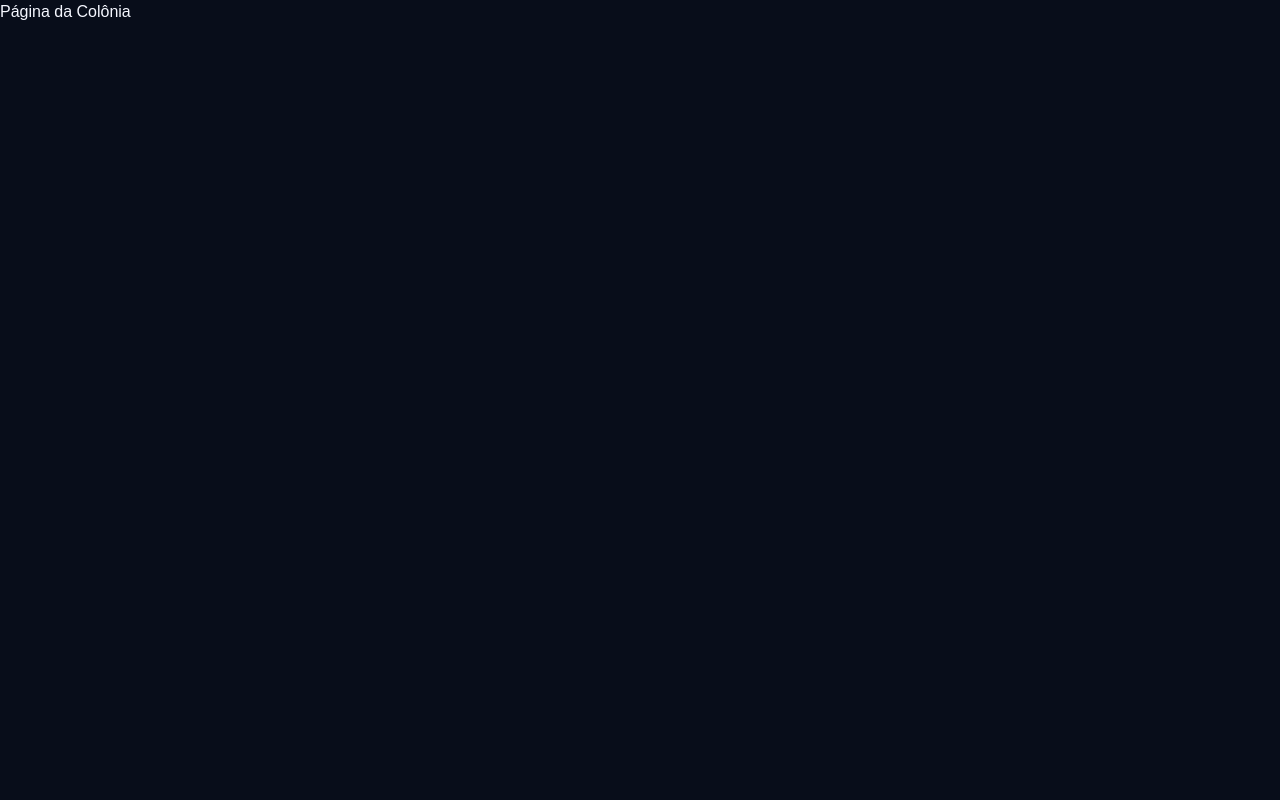
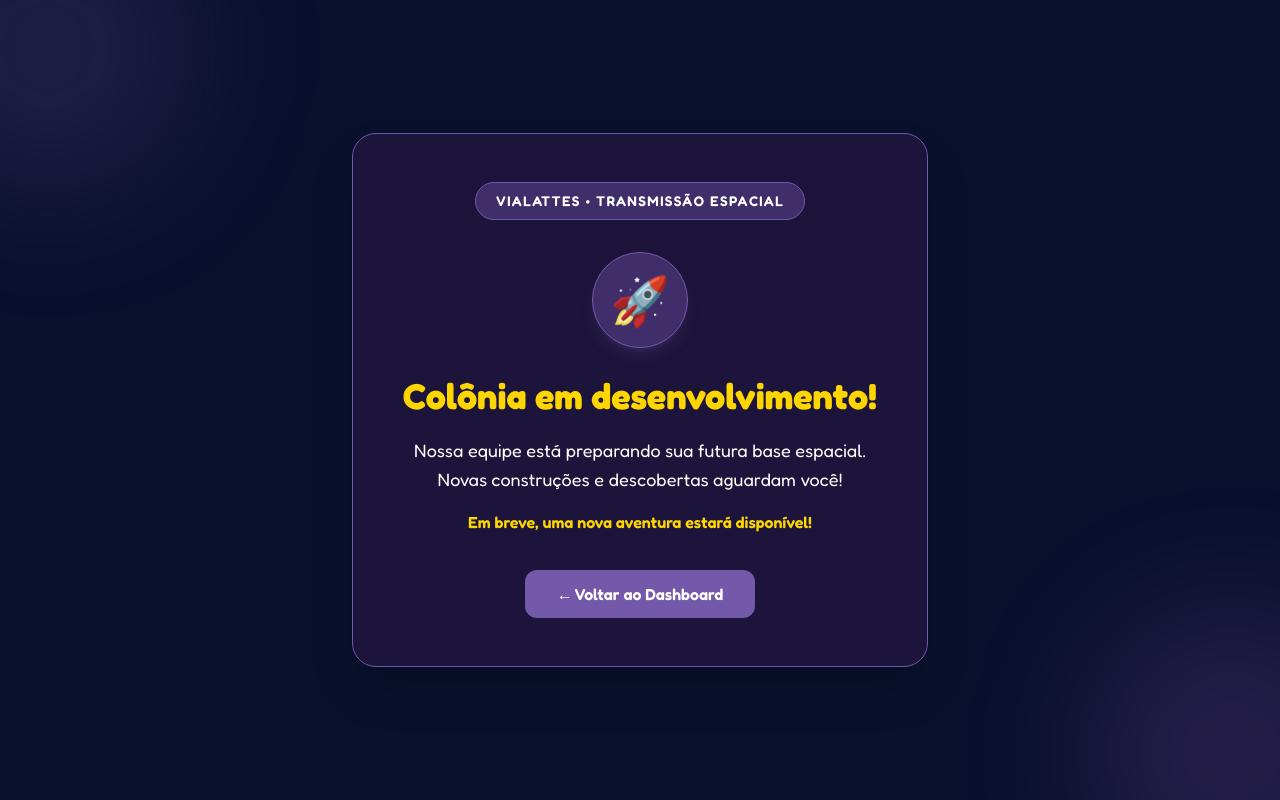
Before and after one commit to mesora-software/vialattes, a Next.js app in the folder apps/frontend/: page /colonia in a window 1280 px wide. Built offline with nearby package versions, Linux system fonts and the light colour scheme.

Commit message:
feat: add coming soon pages for upcoming features

```diff
--- a/apps/frontend/src/app/(pages)/colonia/page.tsx
+++ b/apps/frontend/src/app/(pages)/colonia/page.tsx
@@ -1,8 +1,10 @@
-export default function Home() {
+import ComingSoon from "@/components/shared/ComingSoon";
+
+export default function ColoniaPage() {
   return (
-    <>
-      <h1>Página da Colônia</h1>
-    </>
-
-  )
+    <ComingSoon
+      title="Colônia"
+      description="Nossa equipe está preparando sua futura base espacial. Novas construções e descobertas aguardam você!"
+    />
+  );
 }
--- a/apps/frontend/src/app/(pages)/conquistas/page.tsx
+++ b/apps/frontend/src/app/(pages)/conquistas/page.tsx
@@ -1,8 +1,10 @@
-export default function Home() {
+import ComingSoon from "@/components/shared/ComingSoon";
+
+export default function ConquistasPage() {
   return (
-    <>
-      <h1>Página de Conquistas</h1>
-    </>
-
-  )
+    <ComingSoon
+      title="Conquistas"
+      description="Em breve, você poderá acompanhar suas medalhas e celebrar suas vitórias pelo universo!"
+    />
+  );
 }
--- a/apps/frontend/src/app/(pages)/feedback/page.tsx
+++ b/apps/frontend/src/app/(pages)/feedback/page.tsx
@@ -1,9 +1,10 @@
-export default function Home() {
+import ComingSoon from "@/components/shared/ComingSoon";
+
+export default function FeedbackPage() {
   return (
-    <>
-      <h1>Página de feedback</h1>
-      <p>Formulário</p>
-    </>
-
-  )
+    <ComingSoon
+      title="Feedback"
+      description="Estamos preparando um canal para ouvir suas ideias e sugestões para melhorar o Vialattes!"
+    />
+  );
 }
--- a/apps/frontend/src/app/(pages)/quiz/page.tsx
+++ b/apps/frontend/src/app/(pages)/quiz/page.tsx
@@ -1,8 +1,10 @@
-export default function Home() {
+import ComingSoon from "@/components/shared/ComingSoon";
+
+export default function QuizPage() {
   return (
-    <>
-      <h1>Página de Quiz</h1>
-    </>
-
-  )
+    <ComingSoon
+      title="Quiz"
+      description="Estamos preparando novos desafios para você testar seus conhecimentos de Física!"
+    />
+  );
 }
--- /dev/null
+++ b/apps/frontend/src/components/shared/ComingSoon.tsx
@@ -0,0 +1,51 @@
+import Link from "next/link";
+import { fredoka } from "@/lib/fonts/fonts";
+
+type ComingSoonProps = {
+  title: string;
+  description: string;
+};
+
+export default function ComingSoon({
+  title,
+  description,
+}: ComingSoonProps) {
+  return (
+    <main
+      className={`${fredoka.className} relative flex min-h-dvh items-center justify-center overflow-hidden bg-surface-dark px-5 py-12 text-text-primary`}
+    >
+      {/* Elementos decorativos */}
+      <div className="pointer-events-none absolute -top-24 -left-24 h-72 w-72 rounded-full bg-game-panel-edge/20 blur-3xl" />
+      <div className="pointer-events-none absolute -right-24 -bottom-24 h-72 w-72 rounded-full bg-[#CB6CE6]/15 blur-3xl" />
+
+      <section className="relative z-10 w-full max-w-xl rounded-3xl border border-game-panel-edge bg-[#1E153C]/95 px-6 py-12 text-center shadow-2xl sm:px-12">
+        <span className="mb-8 inline-block rounded-full border border-game-panel-edge bg-primary-dark px-5 py-2 text-xs font-semibold tracking-widest text-text-primary sm:text-sm">
+          VIALATTES • TRANSMISSÃO ESPACIAL
+        </span>
+
+        <div className="mx-auto mb-7 flex h-24 w-24 items-center justify-center rounded-full border border-game-panel-edge bg-primary-dark text-5xl shadow-lg shadow-game-panel-edge/20">
+          🚀
+        </div>
+
+        <h1 className="mb-5 text-3xl font-bold text-tertiary sm:text-4xl">
+          {title} em desenvolvimento!
+        </h1>
+
+        <p className="mb-4 text-base leading-relaxed text-text-primary sm:text-lg">
+          {description}
+        </p>
+
+        <p className="mb-9 text-sm font-semibold text-tertiary sm:text-base">
+          Em breve, uma nova aventura estará disponível!
+        </p>
+
+        <Link
+          href="/dashboard"
+          className="inline-flex min-h-12 items-center justify-center rounded-xl bg-game-panel-edge px-8 py-3 font-semibold text-white transition-colors hover:bg-[#8C6DC4] focus-visible:outline-2 focus-visible:outline-offset-4 focus-visible:outline-[#FDD501]"
+        >
+          ← Voltar ao Dashboard
+        </Link>
+      </section>
+    </main>
+  );
+}
```
